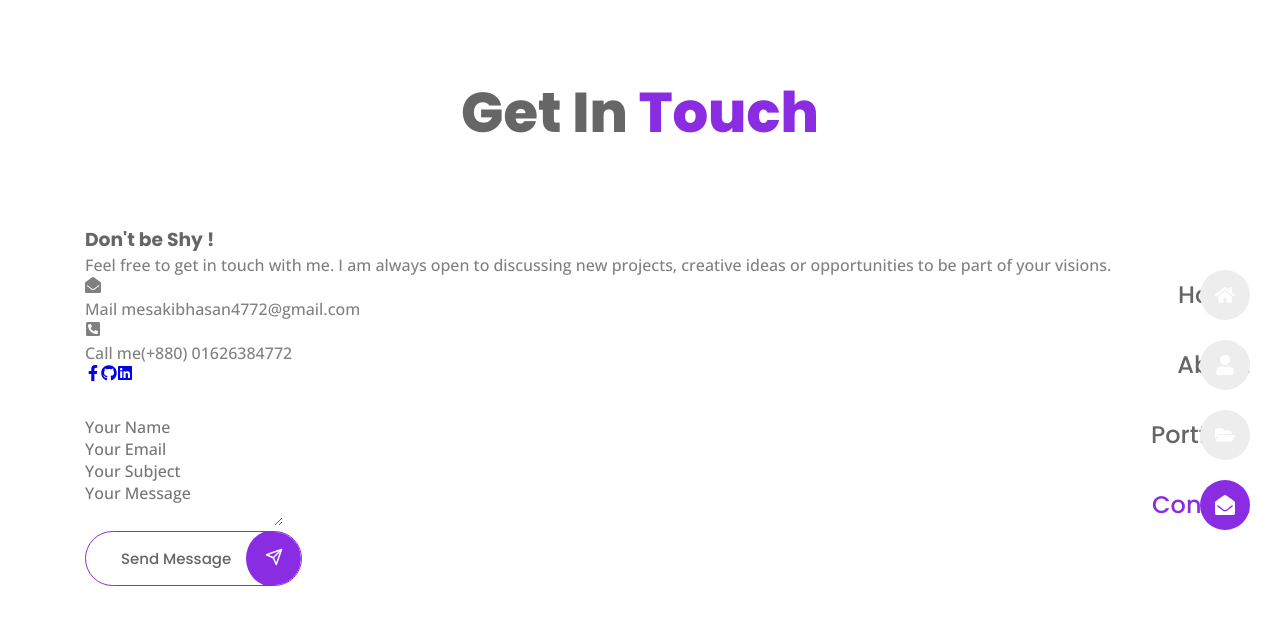
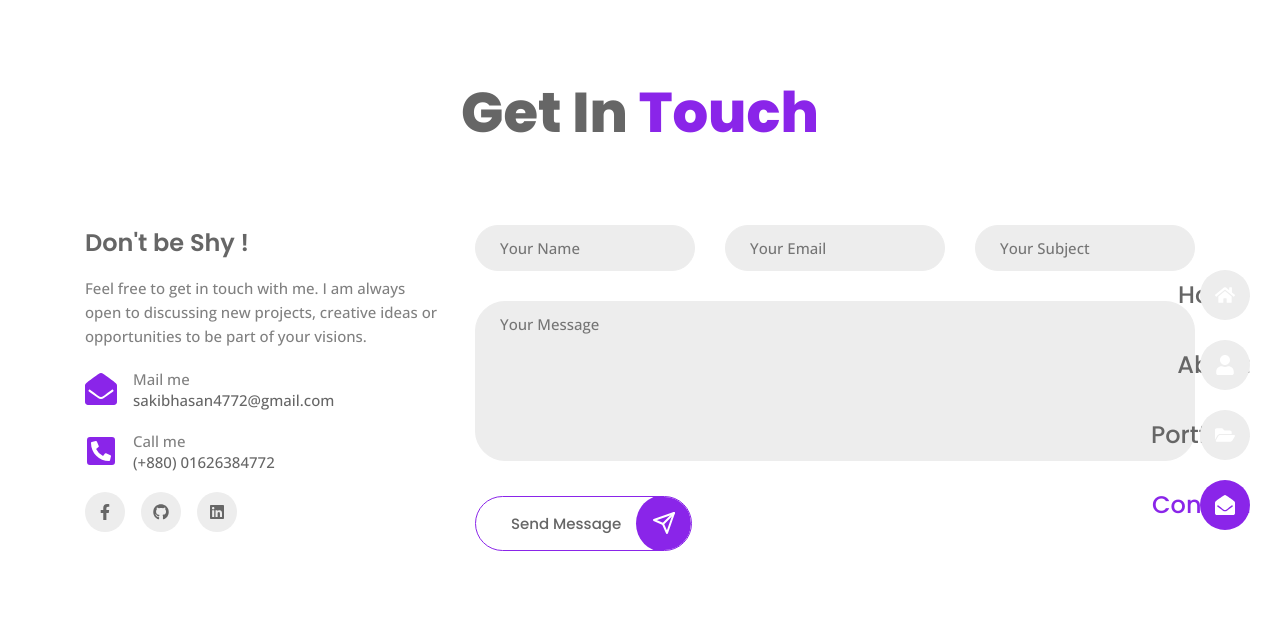
Before and after one commit to sakibhasan997/my-portfolio-website, a React (Vite) app: page /contact in a window 1280 px wide. Shown: the top 624 px of the page. Built offline with nearby package versions, Linux system fonts and the light colour scheme.

Commit message:
contact section done

```diff
--- a/src/App.css
+++ b/src/App.css
@@ -5,7 +5,7 @@
 :root {
     /* ============ Colors ============= */
     /* Color mode HSL(hue, saturation, lightness) */
-    --first-color: hsl(271, 76%, 53%);
+    --first-color: hsl(271, 82%, 53%);
     --title-color: hsl(0, 0%, 40%);
     --text-color: hsl(0, 0%, 50%);
     --body-color: hsl(0, 0%, 100%);
@@ -119,6 +119,7 @@ img {
     border: 1px solid var(--first-color);
     padding: 15px 70px 15px 35px;
     border-radius: 35px;
+    cursor: pointer;
     font-family: var(--second-font);
     font-size: var(--small-font-size);
     font-weight: var(--weight-500);
--- a/src/pages/Contact/Contact.css
+++ b/src/pages/Contact/Contact.css
@@ -0,0 +1,96 @@
+.contact__container {
+    grid-template-columns: 4fr 8fr;
+}
+
+.contact__title {
+    font-size: var(--h3-font-size);
+    font-weight: var(--weight-600);
+    margin-bottom: 1rem;
+}
+
+.contact__description {
+    font-size: var(--small-font-size);
+    line-height: 1.6;
+}
+
+.contact__description,
+.contact__info .info__item {
+    margin-bottom: 20px;
+}
+
+.contact__info .info__item {
+    display: flex;
+    align-items: center;
+    column-gap: 16px;
+}
+
+.contact__info .info__icon {
+    color: var(--first-color);
+    font-size: var(--h2-font-size);
+}
+
+.contact__info .info__title {
+    font-size: var(--small-font-size);
+}
+
+.contact__info .info__desc {
+    font-family: var(--body-font);
+    font-size: var(--small-font-size);
+    font-weight: var(--weight-500);
+}
+
+.contact__socials {
+    display: flex;
+    column-gap: 16px;
+}
+
+.contact__social-link {
+    background-color: var(--container-color);
+    color: var(--title-color);
+    width: 40px;
+    height: 40px;
+    border-radius: 50%;
+    text-align: center;
+    line-height: 44px;
+    transition: all 0.3s ease;
+}
+
+.contact__social-link:hover {
+    background-color: var(--first-color);
+    color: var(--text-white);
+}
+
+.form__input-group {
+    display: grid;
+    grid-template-columns: repeat(3, 1fr);
+    column-gap: 30px;
+}
+
+.form__input-div {
+    margin-bottom: 30px;
+}
+
+.form__control {
+    border: 1px solid var(--container-color);
+    background-color: var(--container-color);
+    color: var(--title-color);
+    width: 100%;
+    padding: 12px 24px;
+    border-radius: 30px;
+    font-size: var(--small-font-size);
+    transition: all 0.3s ease;
+}
+
+.form__control:focus {
+    border-color: var(--first-color);
+}
+
+.textarea {
+    resize: none;
+    height: 160px;
+}
+
+.contact__button-icon {
+    font-size: var(--h3-font-size);
+    line-height: 64px;
+}
--- a/src/pages/Contact/Contact.jsx
+++ b/src/pages/Contact/Contact.jsx
@@ -36,7 +36,7 @@ const Contact = () => {
 
                             <div>
                                 <span className="info__title">Mail me</span>
-                                <span className="info__desc">sakibhasan4772@gmail.com</span>
+                                <h4 className="info__desc">sakibhasan4772@gmail.com</h4>
                             </div>
                         </div>
 
@@ -45,25 +45,27 @@ const Contact = () => {
 
                             <div>
                                 <span className="info__title">Call me</span>
-                                <span className="info__desc">(+880) 01626384772</span>
+                                <h4 className="info__desc">(+880) 01626384772</h4>
                             </div>
                         </div>
                     </div>
 
-                    <Link to="https://www.facebook.com/profile.php?id=100035207767398" className="contact__social-link">
+                    <div className="contact__socials">
+                        <Link to="https://www.facebook.com/profile.php?id=100035207767398" target="_blank" className="contact__social-link">
                             <FaFacebookF />
                         </Link>
 
-                    <Link to="https://github.com/sakibhasan997" className="contact__social-link">
+                        <Link to="https://github.com/sakibhasan997" target="_blank" className="contact__social-link">
                             <FaGithub />
                         </Link>
 
-                    <Link to="https://www.linkedin.com/in/sakib-hasan-9a0286229/" className="contact__social-link">
+                        <Link to="https://www.linkedin.com/in/sakib-hasan-9a0286229/" target="_blank" className="contact__social-link">
                             <FaLinkedin />
                         </Link>
                         {/* <Link to="https://www.facebook.com/profile.php?id=100035207767398" className="contact__social-link">
                         <FaDribbble/>
                     </Link> */}
+                    </div>
                 </div>
 
                 <form className="contact__form">
@@ -88,7 +90,7 @@ const Contact = () => {
                     <button className="button">
                         Send Message
                         <span className="button__icon contact__button-icon">
-                            <FiSend/>
+                            <FiSend />
                         </span>
                     </button>
                 </form>
```
Lines whose indentation alone changed are shown as unchanged.
